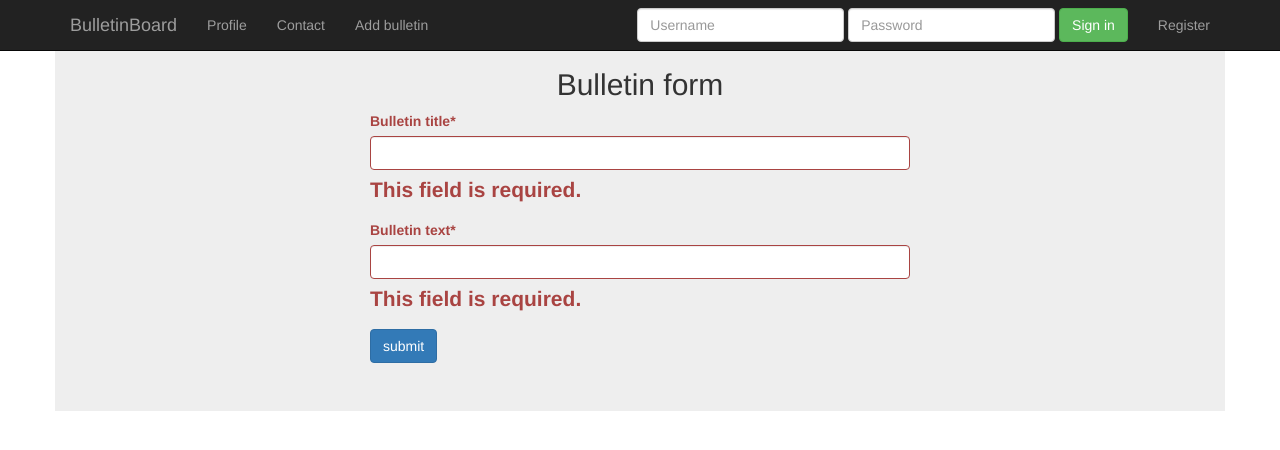
After one commit to SleepyDude/BulletinBoard, a Django app: a page that uses templates/base.html in a window 1280 px wide. The commit adds this page. Shown: the top 450 px of the page. Run offline with Django 3.2, Linux system fonts and the light colour scheme; parts of the project's set-up code (start-up, migrations or seed data) failed here and were passed over; some libraries are stand-ins or nearby versions.

Commit message:
users can add bulletins

```diff
--- a/sample/admin.py
+++ b/sample/admin.py
@@ -13,7 +13,7 @@ class UserProfileAdmin(UserAdmin):
 
 # Register your models here.
 class BulletinAdmin(admin.ModelAdmin):
-	fields = ('title','text','date')
+	fields = ('title','text','user','date')
 	list_display = ('id','title')
 
 admin.site.register(Bulletin, BulletinAdmin)
--- a/sample/forms.py
+++ b/sample/forms.py
@@ -23,3 +23,8 @@ class UserRegForm(RegistrationForm):
 	user_state = forms.CharField(max_length = 20)
 	user_country = forms.CharField(max_length = 20)
 	user_zip = forms.IntegerField()
+
+
+class BulletinForm(forms.Form):
+	bulletin_title = forms.CharField(max_length = 40)
+	bulletin_text = forms.CharField()
--- a/sample/models.py
+++ b/sample/models.py
@@ -8,6 +8,7 @@ class Bulletin(models.Model):
 	title = models.CharField(max_length=30)
 	text = models.TextField()
 	date = models.DateField()
+	user = models.ForeignKey(User, default = 1)
 
 class User_profile(models.Model):
 	class Meta:
--- a/sample/regbackend.py
+++ b/sample/regbackend.py
@@ -4,7 +4,6 @@ from .forms import UserRegForm
 def user_created(sender, request, user, **kwargs):
 	form = UserRegForm(request.POST)
 	data = User_profile(user=user)
-	print(data.full_name)
 	data.full_name = request.POST["full_name"]
 	data.birthday = request.POST["birthday"]
 	data.user_adress = request.POST["user_adress"]
--- /dev/null
+++ b/sample/templates/bulletin_form.html
@@ -0,0 +1,15 @@
+{% extends 'base.html' %}
+{% load crispy_forms_tags %}
+
+{% block content %}
+<div class="container jumbotron">
+<h2 align="center">Bulletin form</h2>
+	<div class="col-md-6 col-md-offset-3">
+		<form method="post" action="/get_bulletin/">
+		    {% csrf_token %}
+		    {{ form|crispy }}
+		    <input class="btn btn-primary" type="submit" value="submit" />
+		</form>
+	</div>
+</div>
+{% endblock %}
--- a/sample/templates/bulletins.html
+++ b/sample/templates/bulletins.html
@@ -12,7 +12,7 @@
 				<div class="panel panel-default">
 					<div class="panel-heading">
 						<h4 class="panel-title">
-							<a href="#collapse-{{ bulletin.id }}" data-parent="#accordeon" data-toggle="collapse">{{ bulletin.title }}</a>
+							<a href="#collapse-{{ bulletin.id }}" data-parent="#accordeon" data-toggle="collapse">{{ bulletin.title }} by <span style="font-style: italic;">{{ bulletin.user.username }}</span></a>
 						</h4>
 					</div>
 					<div id="collapse-{{ bulletin.id }}" class="panel-collapse collapse">
--- a/sample/views.py
+++ b/sample/views.py
@@ -1,7 +1,7 @@
 from django.shortcuts import render, redirect
 from django.http import HttpResponseRedirect
-
-from .forms import ProfileForm, ContactForm, UserRegForm
+from datetime import datetime
+from .forms import ProfileForm, ContactForm, UserRegForm, BulletinForm
 from django.contrib.auth import authenticate, login
 from django.conf import settings
 from django.core.mail import send_mail
@@ -45,3 +45,22 @@ def contact(request):
 			to_email,
 			fail_silently = True)
 	return(render(request,"contact.html",context))
+
+def add_bulletin(request):
+	form = BulletinForm(request.POST)
+	context = {
+		'form': form,
+	}
+	return(render(request,"bulletin_form.html",context))
+
+def get_bulletin(request):
+	if request.POST:
+		data = Bulletin(user = request.user)
+		form = BulletinForm(request.POST)
+		if form.is_valid():
+			data.text = form.cleaned_data.get("bulletin_text")
+			data.title = form.cleaned_data.get("bulletin_title")
+			data.user = request.user
+			data.date = datetime.today()
+			data.save()
+	return redirect('/')
--- a/sandbox/urls.py
+++ b/sandbox/urls.py
@@ -26,4 +26,6 @@ urlpatterns = [
     url(r'^accounts/register/$', RegistrationView.as_view(form_class=UserRegForm), name='registration_register'),
     url(r'^accounts/', include('registration.backends.default.urls')),
     url(r'^contact/', 'sample.views.contact', name="contact"),
+    url(r'^add_bulletin/', 'sample.views.add_bulletin', name="bulletin"),
+    url(r'^get_bulletin/', 'sample.views.get_bulletin'),
 ]
--- a/templates/base.html
+++ b/templates/base.html
@@ -11,7 +11,7 @@
 	<meta name="author" content="">
 	<link rel="icon" href="../../favicon.ico">
 
-	<title>{% block head_title %}TP{% endblock %}</title>
+	<title>{% block head_title %}BulBo{% endblock %}</title>
 
     {% include 'head_css.html' %}
   </head>
--- a/templates/navbar.html
+++ b/templates/navbar.html
@@ -14,6 +14,7 @@
       <ul class="nav navbar-nav">
         <li><a href="{% url "profile" %}">Profile</a></li>
         <li><a href="{% url "contact" %}">Contact</a></li>
+        <li><a href="{% url "bulletin" %}">Add bulletin</a></li>
       </ul>
       <ul class="nav navbar-nav navbar-right">
         {% if request.user.is_authenticated %}
```
Also changed, not shown: db.sqlite3, sample/migrations/0001_initial.py (deleted), sample/migrations/0002_auto_20151103_1131.py (deleted), sample/migrations/0003_user_profile.py (deleted), sample/migrations/0004_auto_20151104_2028.py (deleted), sample/migrations/__init__.py (deleted).
